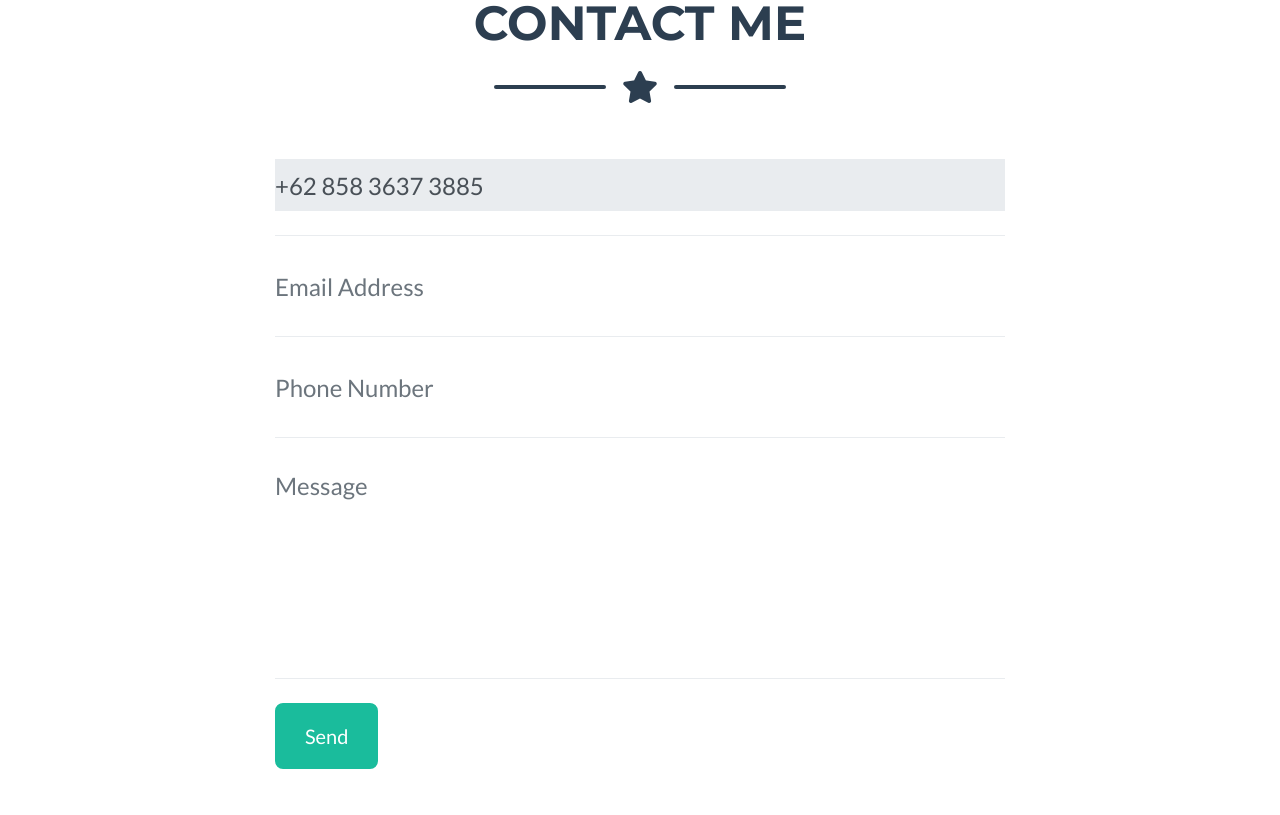
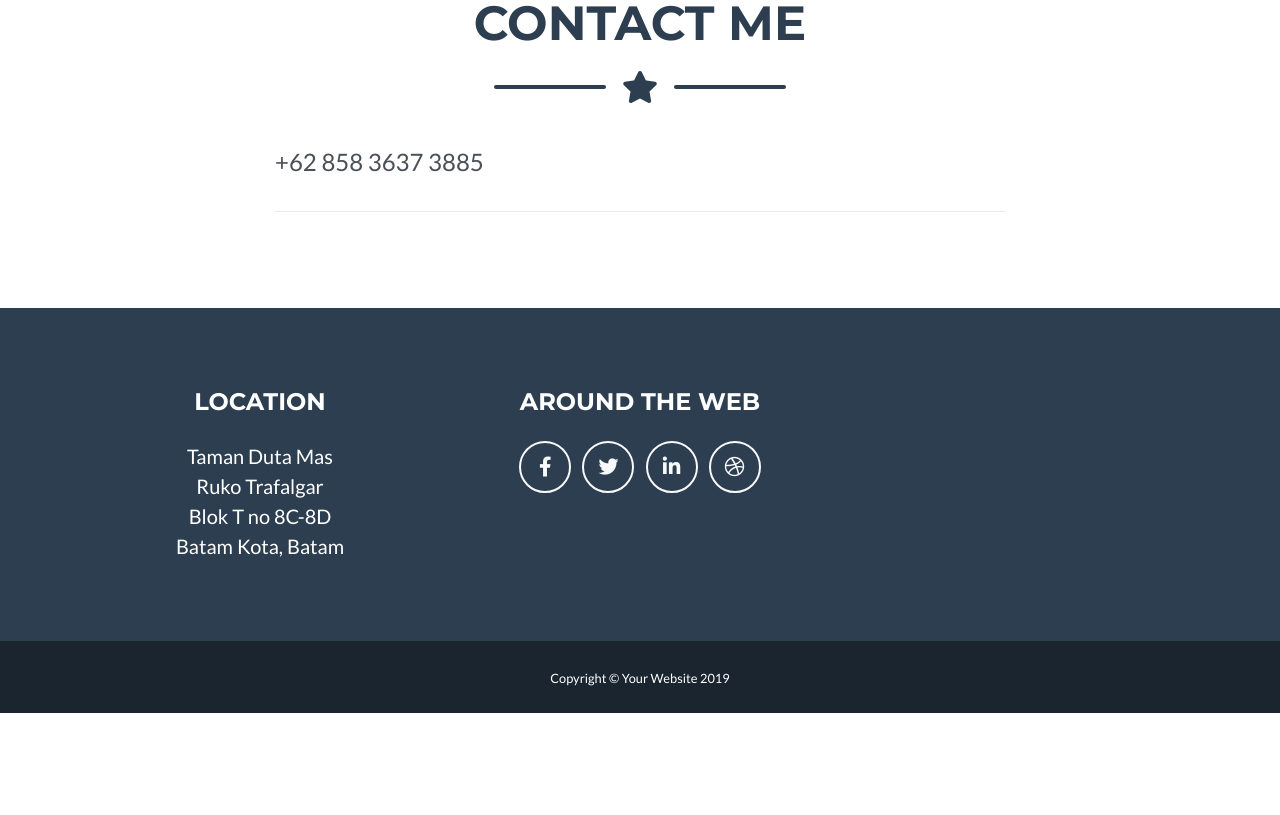
Before and after one commit to MysteriousSaputra/porfolio, a website with bundled scripts: page index.html in a window 1280 px wide. Shown: the part 2345-3160 px from the top of the page. After the commit the page ends 3058 px from the top, so only its background shows below. Built offline with nearby package versions, Linux system fonts and the light colour scheme.

Commit message:
update index

```diff
--- a/index.html
+++ b/index.html
@@ -228,36 +228,9 @@
           <form name="sentMessage" id="contactForm" novalidate="novalidate">
             <div class="control-group">
               <div class="form-group floating-label-form-group controls mb-0 pb-2">
-                <label>Telp.</label>
-                <input class="form-control" id="Telp." disabled="disabled" type="text" placeholder="Telp." required="required" data-validation-required-message="Please enter your Telp.." value="+62 858 3637 3885">
+                <input style="background-color: #ffffff;" class="form-control" id="Telp." disabled="disabled" type="text" placeholder="Telp." required="required" data-validation-required-message="Please enter your Telp.." value="+62 858 3637 3885">
                 <p class="help-block text-danger"></p>
               </div>
-            </div>
-            <div class="control-group">
-              <div class="form-group floating-label-form-group controls mb-0 pb-2">
-                <label>Email Address</label>
-                <input class="form-control" id="email" type="email" placeholder="Email Address" required="required" data-validation-required-message="Please enter your email address.">
-                <p class="help-block text-danger"></p>
-              </div>
-            </div>
-            <div class="control-group">
-              <div class="form-group floating-label-form-group controls mb-0 pb-2">
-                <label>Phone Number</label>
-                <input class="form-control" id="phone" type="tel" placeholder="Phone Number" required="required" data-validation-required-message="Please enter your phone number.">
-                <p class="help-block text-danger"></p>
-              </div>
-            </div>
-            <div class="control-group">
-              <div class="form-group floating-label-form-group controls mb-0 pb-2">
-                <label>Message</label>
-                <textarea class="form-control" id="message" rows="5" placeholder="Message" required="required" data-validation-required-message="Please enter a message."></textarea>
-                <p class="help-block text-danger"></p>
-              </div>
-            </div>
-            <br>
-            <div id="success"></div>
-            <div class="form-group">
-              <button type="submit" class="btn btn-primary btn-xl" id="sendMessageButton">Send</button>
             </div>
           </form>
         </div>
```
